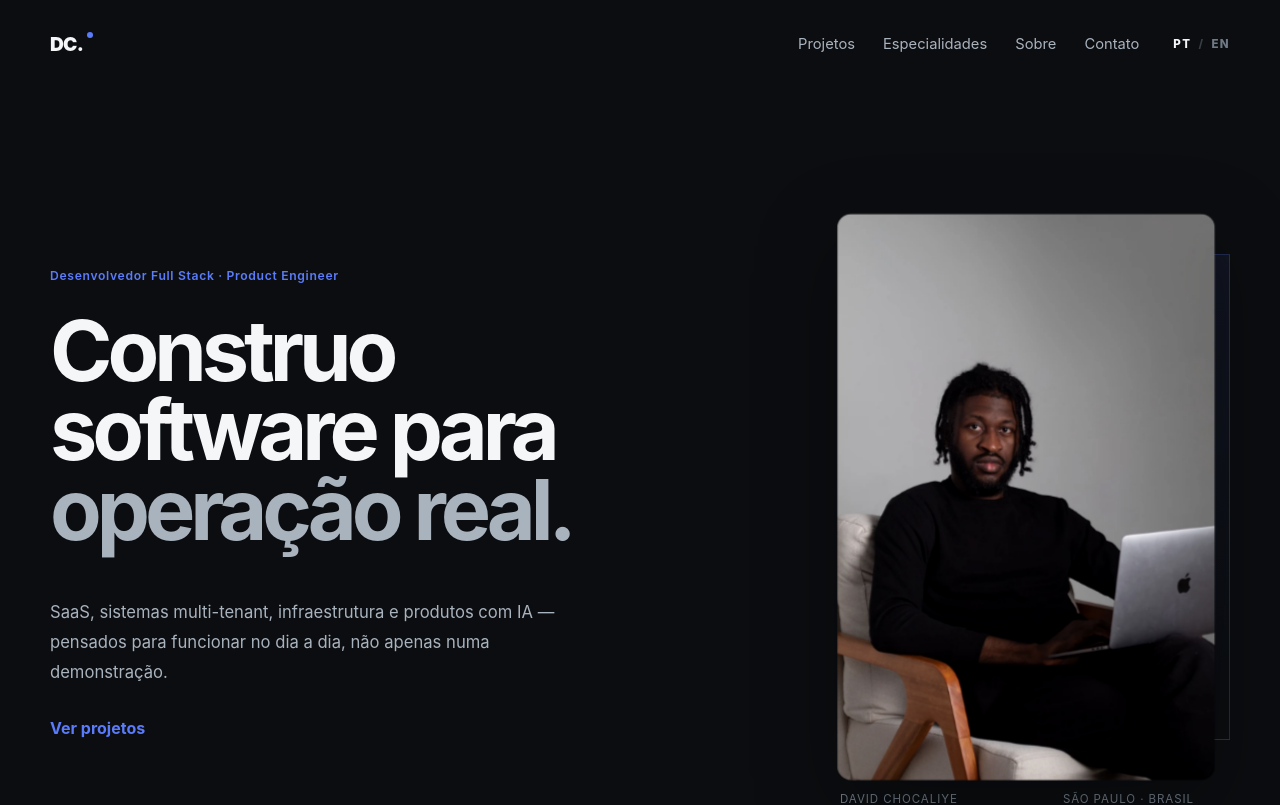
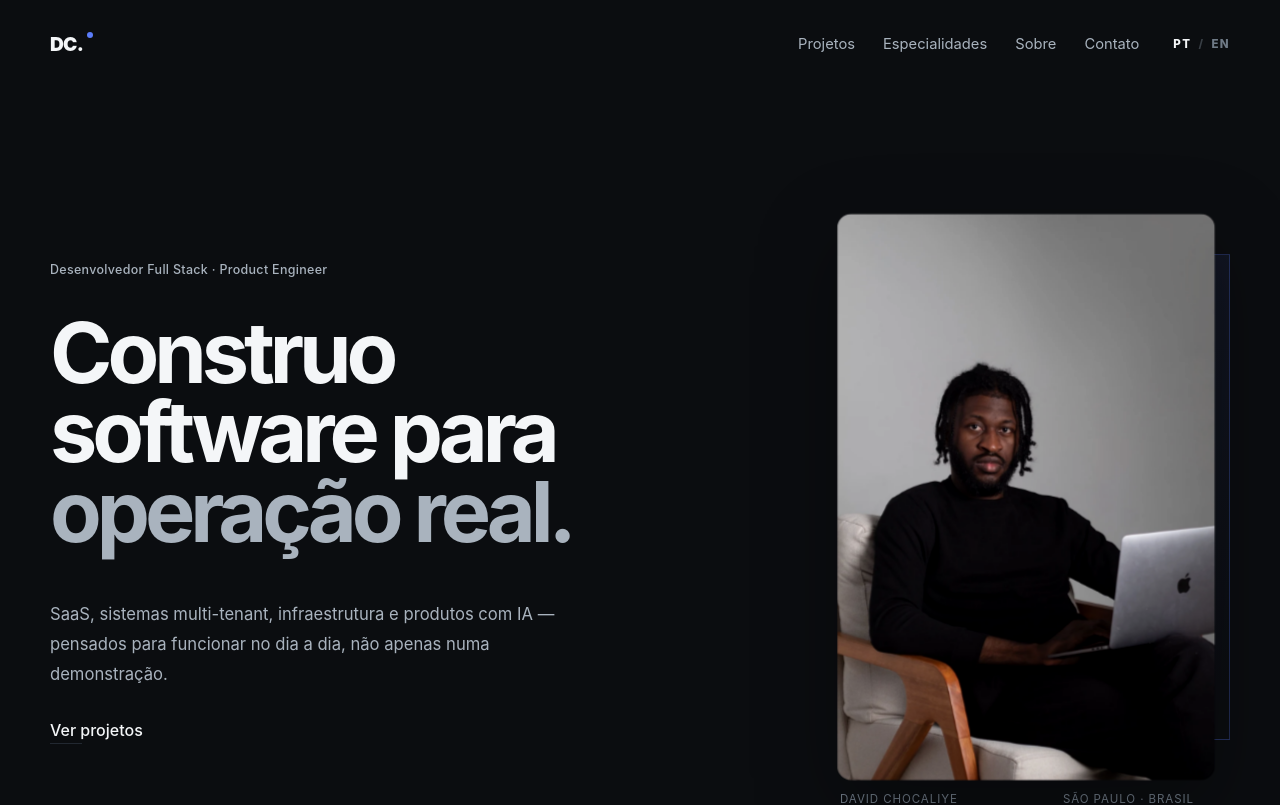
Before and after one commit to moxi-edtech/chocaliye-portfolio, a Next.js app: page / in a window 1280 px wide. Shown: the top 805 px of the page. Built offline with nearby package versions, Linux system fonts and the light colour scheme.

Commit message:
Refine hero label and project CTA hierarchy

```diff
--- a/app/globals.css
+++ b/app/globals.css
@@ -49,6 +49,12 @@ a{color:inherit;text-decoration:none}
   letter-spacing:.055em;
   margin:0;
 }
+.hero .eyebrow{
+  color:var(--muted);
+  font-size:.78rem;
+  font-weight:500;
+  letter-spacing:.025em;
+}
 
 .hero{
   min-height:calc(100svh - 88px);
@@ -60,7 +66,7 @@ a{color:inherit;text-decoration:none}
 }
 .heroStatement{max-width:760px}
 .heroStatement h1{
-  margin:28px 0 48px;
+  margin:36px 0 48px;
   max-width:760px;
   font-size:clamp(3.8rem,6.6vw,6.8rem);
   line-height:.94;
@@ -78,7 +84,27 @@ a{color:inherit;text-decoration:none}
   max-width:560px;
 }
 .heroBottom p{margin:0;color:var(--muted);font-size:1.04rem;line-height:1.8}
-.heroBottom a{color:var(--accent);font-weight:700;white-space:nowrap}
+.heroBottom a{
+  position:relative;
+  color:var(--text);
+  font-weight:500;
+  white-space:nowrap;
+  padding-bottom:4px;
+}
+.heroBottom a::after{
+  content:"";
+  position:absolute;
+  left:0;
+  bottom:0;
+  width:32px;
+  height:1px;
+  background:var(--border);
+  transition:width .22s ease,background .22s ease;
+}
+.heroBottom a:hover::after{
+  width:100%;
+  background:var(--muted);
+}
 .heroVisual{
   align-self:center;
   display:flex;
```
